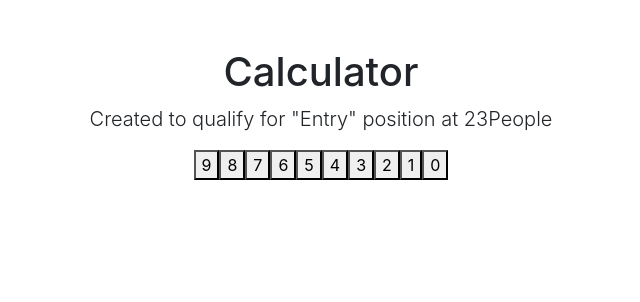
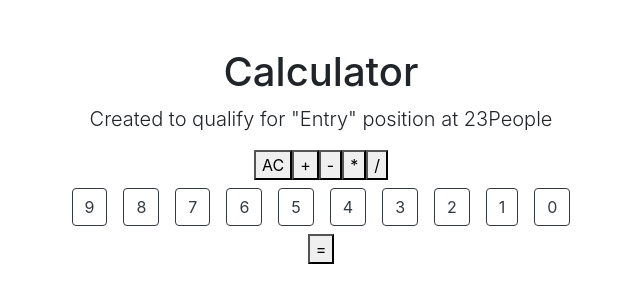
Before and after one commit to Rementeria/React-calculator, a React (Create React App) app: page / in a window 1280 px wide. Shown: the top 302 px of the page, without its empty margins (319-959 px from the left). Built offline with nearby package versions, Linux system fonts and the light colour scheme.

Commit message:
updated with first working version, no css

```diff
--- a/src/components/BasicFunctions.js
+++ b/src/components/BasicFunctions.js
@@ -1,8 +1,8 @@
 //Here goes every aritmetic operation, result and AC keys
 import React from "react";
 
-function BasicFunctions() {
-  return <div></div>;
+function BasicFunctions({ Buttons }) {
+  return <>{Buttons}</>;
 }
 
 export default BasicFunctions;
--- a/src/components/Calculator.js
+++ b/src/components/Calculator.js
@@ -2,6 +2,7 @@
 import React, { useState } from "react";
 import DisplayPanel from "./DisplayPanel";
 import NumericKeys from "./NumericKeys";
+// import BasicFunctions from "./BasicFunctions";
 
 function Calculator() {
   const [panel, setPanel] = useState("");
@@ -11,6 +12,7 @@
     for (let i = 9; i >= 0; i--) {
       numbers.push(
         <button
+          className="btn btn-outline-dark mx-2"
           onClick={(e) => {
             setPanel(panel + e.target.value);
           }}
@@ -23,10 +25,53 @@
     }
     return numbers;
   };
+
   return (
     <div className="container center-text">
-      <DisplayPanel Panel={panel} />
-      <NumericKeys Buttons={numericButtons()} />
+      <div className="displa-panel my-2">
+        <DisplayPanel Panel={panel} />
+      </div>
+      <div className="operations my-2">
+        <button onClick={(e) => setPanel(e.target.value)} value={""} key={0}>
+          AC
+        </button>
+        <button onClick={(e) => setPanel(panel + e.target.value)} value="+">
+          +
+        </button>
+        <button onClick={(e) => setPanel(panel + e.target.value)} value="-">
+          -
+        </button>
+        <button onClick={(e) => setPanel(panel + e.target.value)} value="*">
+          *
+        </button>
+        <button onClick={(e) => setPanel(panel + e.target.value)} value="/">
+          /
+        </button>
+      </div>
+      <div className="numbers my-2">
+        <NumericKeys Buttons={numericButtons()} />
+      </div>
+      <div className="result">
+        <button
+          onClick={(e) => {
+            try {
+              setPanel(
+                String(eval(panel)).lenght > 3 &&
+                  String(eval(panel)).includes(".")
+                  ? String(eval(panel).toFixed(4))
+                  : String(eval(panel))
+              );
+            } catch (err) {
+              setPanel("error presione AC");
+            }
+          }}
+          value="="
+        >
+          =
+        </button>
+      </div>
+
+      {/* <BasicFunctions Buttons={basicFunctions()} /> */}
     </div>
   );
 }
```
